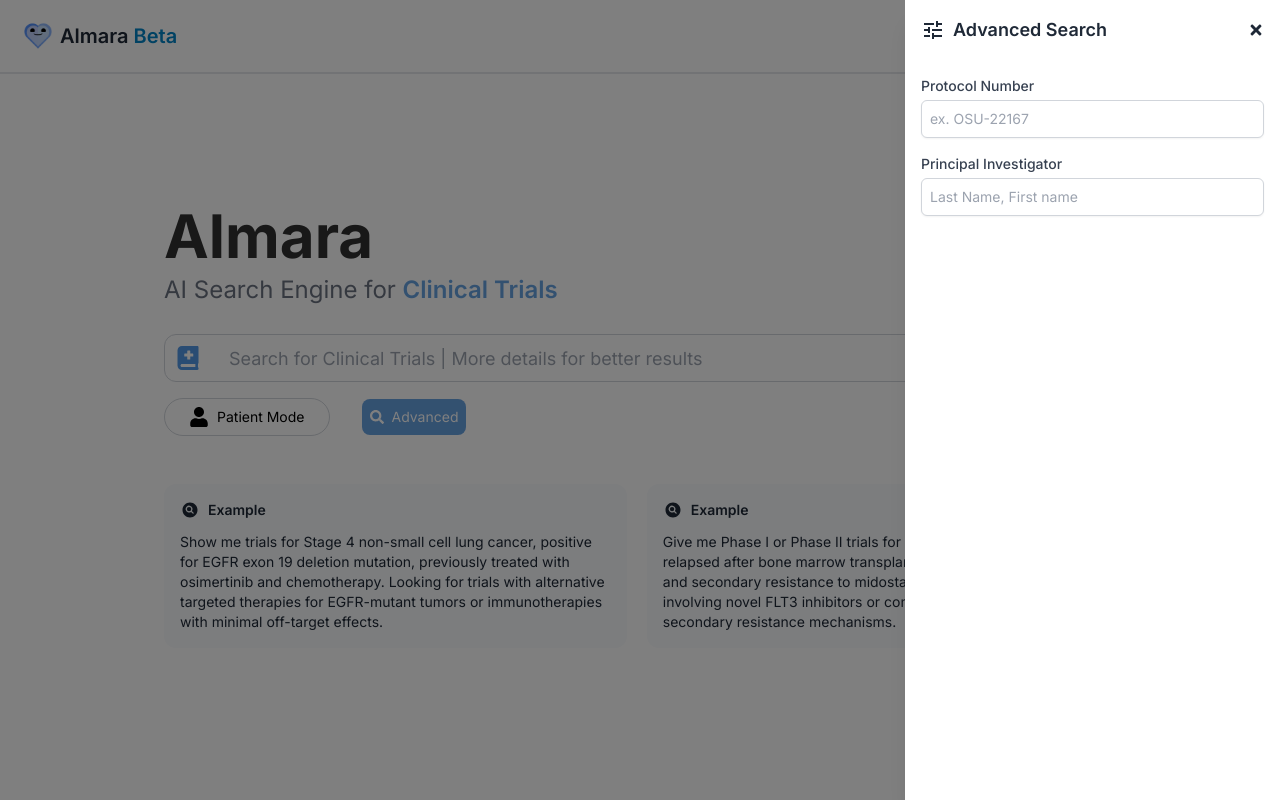
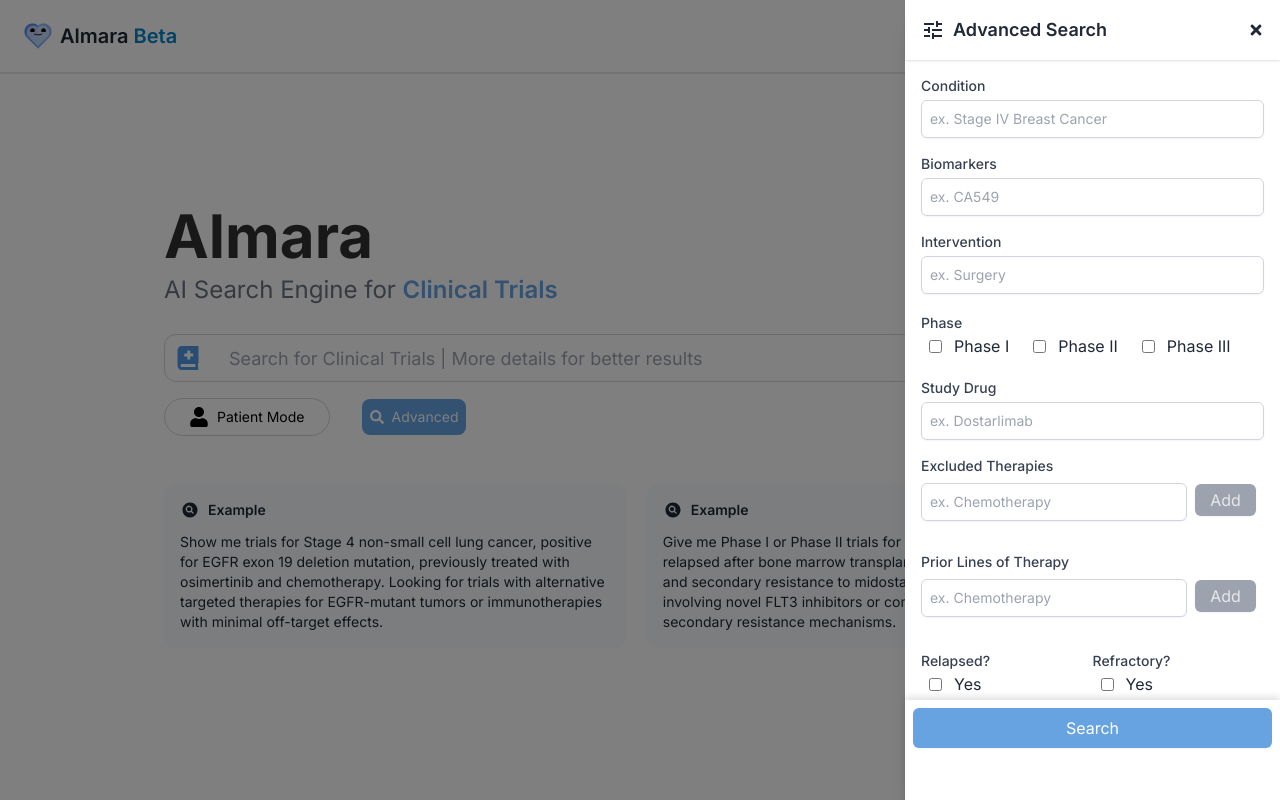
Before and after one commit to kuppansubmarine/almarafe-beta, a Next.js app: page / in a window 1280 px wide. Both pictures are taken after a click on the button "Advanced". Built offline with nearby package versions, Linux system fonts and the light colour scheme.

Commit message:
added new UI for Advanced

```diff
--- a/components/InputChat.tsx
+++ b/components/InputChat.tsx
@@ -8,6 +8,8 @@
   HeartIcon as HeartIconOutline,
   EyeDropperIcon,
 } from "@heroicons/react/24/outline";
+import im from '@/Images/close.png';
+import Image from "next/image";
 import { FaUserMd, FaUser, FaSearch, FaBookMedical, FaTimes } from "react-icons/fa";
 import { IoSearchCircle } from "react-icons/io5";
 import { HeartIcon as HeartIconSolid, ClipboardDocumentIcon } from "@heroicons/react/24/solid";
@@ -36,22 +38,26 @@
   const [error, setError] = useState(false);
   const [email, setEmail] = useState("");
   const [sex, setSex] = useState("");
-  const [ethnicity, setEthnicity] = useState("");
   const [biomarkers, setBiomarkers] = useState("");
   const [otherConditions, setOtherConditions] = useState("");
-  const [ecogScore, setEcogScore] = useState("");
   const [previousCancer, setPreviousCancer] = useState("");
   const [previousCancerType, setPreviousCancerType] = useState("");
   const [previousCancerStage, setPreviousCancerStage] = useState("");
   const [treatmentTypes, setTreatmentTypes] = useState<string[]>([]);
-  const [treatmentResponse, setTreatmentResponse] = useState("");
-  const [adverseEffects, setAdverseEffects] = useState("");
   const [otherTreatment, setOtherTreatment] = useState("");
-  const [otherKeywords, setOtherKeywords] = useState("");
   const [PI, setPI] = useState("");
   const [protocolID, setProtocolID] = useState("");
-
+  const [intervention, setIntervention] = useState("");
+  const [drug, setDrug] = useState("");
+  const [phases, setPhases] = useState<string[]>([]);
   const [allowSubmit, setAllowSubmit] = useState(false);
+  const [excludedTherapy, setExcludedTherapy] = useState("");
+  const [excludedTherapies, setExcludedTherapies] = useState<string[]>([]);
+  const [priorTherapy, setPriorTherapy] = useState("");
+  const [priorTherapies, setPriorTherapies] = useState<string[]>([]);
+  const [relapsed, setRelapsed] = useState(false);
+  const [refractory, setRefractory] = useState(false);
+  const [healthProblems, setHealthProblems] = useState("");
 
   useEffect(() => {
     if (allowSubmit) {
@@ -79,17 +85,12 @@
       setStage("");
       setEmail("");
       setSex("");
-      setEthnicity("");
       setBiomarkers("");
       setOtherConditions("");
-      setEcogScore("");
       setPreviousCancer("");
       setPreviousCancerType("");
       setPreviousCancerStage("");
-      setTreatmentResponse("");
-      setAdverseEffects("");
       setOtherTreatment("");
-      setOtherKeywords("");
       setPI("");
       setProtocolID("");
     }
@@ -103,11 +104,24 @@
     setSex(selectedSex);
   };
 
-  const handleTreatmentTypeSelection = (type: string) => {
-    setTreatmentTypes((prev) =>
+  const handleTreatmentTypeSelection = (type: string, varState: any) => {
+    varState((prev: string[]) =>
       prev.includes(type) ? prev.filter((t) => t !== type) : [...prev, type]
     );
   };
+
+  const handleAddItem = (therapy: string, setTherapy: any, setTherapyArray: any) => {
+    if (therapy.length > 0) {
+      setTherapyArray((prev: string[]) =>
+        prev.includes(therapy) ? prev.filter((t) => t !== therapy) : [...prev, therapy]
+      );
+      setTherapy("");
+    }
+  }
+
+  const handleClose = (therapy: string, setTherapyArray: any) => {
+    setTherapyArray((prev: string[]) => prev.filter((t) => t !== therapy));
+  }
 
   const HandlePatientMode = () => {
     router.push(`/patient`);
@@ -115,12 +129,12 @@
   // massive function to submit patient information from patient or phisician mode
   const handleSubmit = async () => {
     if (isFilterOpen) {
-      if (!condition && !protocolID && !PI) {
-        toast.error("Condition, Protocol ID or PI must be filled in to search!");
+      if (!(condition || protocolID || PI || drug || intervention || biomarkers)) {
+        toast.error("Please fill in at least one of the following:\n\nCondition, Biomarkers, Intervention, Study Drug, Protocol ID, PI");
         return;
       }
-      if (condition && protocolID) {
-        toast.error("You can only search by Condition or Protocol ID, not both!");
+      if ((condition || intervention || biomarkers || drug) && protocolID) {
+        toast.error("You can only search by [Condition, Intervention, Biomarkers, Drug] or Protocol ID, not both!");
         return;
       }
     }
@@ -128,43 +142,35 @@
     try {
       toast("Inputting Info...", { position: "top-center" });
 
-      const inputTrim = input.trim();
-      const conditionTrim = condition.trim();
-      const stageTrim = stage.trim();
-      const emailTrim = email.trim();
-      const send_age = age;
-
       setInput("");
       setCondition("");
-      setAge("");
-      setStage("");
-      setEmail("");
+
       // TODO: removing phisician mode
       const requestBody = {
         // parameters in all searches
+
         userType: userType,
-        condition: conditionTrim,
-        age: send_age,
-        sex: sex,
         patient_id: "patient",
-        patient_info: inputTrim,
-        email: emailTrim,
-        stage: stageTrim,
-        ethnicity: ethnicity,
+
+        // strings
+        condition: condition.trim(),
         biomarkers: biomarkers.trim(),
-        otherConditions: otherConditions.trim(),
-        ecogScore: ecogScore,
-        previousCancer: previousCancer,
-        previousCancerType: previousCancerType.trim(),
-        previousCancerStage: previousCancerStage,
-        previousTreatments: treatmentTypes.includes("Other")
-          ? [...treatmentTypes.filter((t) => t !== "Other"), otherTreatment.trim()]
-          : treatmentTypes,
-        treatmentResponse: treatmentResponse.trim(),
-        adverseEffects: adverseEffects.trim(),
-        otherKeywords: otherKeywords.trim(),
+        intervention: intervention.trim(),
+        drug: drug.trim(),
         protocolID: protocolID.trim(),
         pi: PI.trim(),
+        otherConditions: otherConditions.trim(),
+        // string arrays
+        phases: phases,
+        excludedTherapies: excludedTherapies,
+        priorTherapies: priorTherapies,
+        // boolean
+        relapsed: relapsed,
+        refractory: refractory,
+
+
+
+
         general: general.trim(),
       };
       console.log(requestBody);
@@ -344,7 +350,7 @@
           } transition-transform duration-300 ease-in-out`}
           style={{ width: '375px' }}
         >
-          <div className="p-4 flex justify-between items-center">
+          <div className="p-4 flex justify-between items-center shadow">
             <h2 className="text-lg font-semibold flex items-center gap-2">
               <MdTune className="text-2xl" />
               Advanced Search
@@ -359,10 +365,205 @@
 >
   <FaTimes />
 </button>
+          </div>
 
 
-          </div>
-          <div className="p-4">
+          <div className="p-4 overflow-y-auto h-4/5">
+
+          <div className="mb-4">
+              <label className="block text-sm font-medium text-gray-700">Condition</label>
+              <input
+                type="text"
+                className="mt-1 p-2 block w-full border border-gray-300 rounded-md shadow-sm focus:ring-blue-500 focus:border-blue-500 sm:text-sm"
+                placeholder="ex. Stage IV Breast Cancer"
+                value={condition}
+                onChange={(e) => setCondition(e.target.value)}
+              />
+            </div>
+            <div className="mb-4">
+              <label className="block text-sm font-medium text-gray-700">Biomarkers</label>
+              <input
+                type="text"
+                className="mt-1 p-2 block w-full border border-gray-300 rounded-md shadow-sm focus:ring-blue-500 focus:border-blue-500 sm:text-sm"
+                placeholder="ex. CA549"
+                value={biomarkers}
+                onChange={(e) => setBiomarkers(e.target.value)}
+              />
+            </div>
+            <div className="mb-4">
+              <label className="block text-sm font-medium text-gray-700">Intervention</label>
+              <input
+                type="text"
+                className="mt-1 p-2 block w-full border border-gray-300 rounded-md shadow-sm focus:ring-blue-500 focus:border-blue-500 sm:text-sm"
+                placeholder="ex. Surgery"
+                value={intervention}
+                onChange={(e) => setIntervention(e.target.value)}
+              />
+            </div>
+
+            <label className="text-sm font-medium text-gray-700">Phase</label>
+            <div className="flex flex-row flex-wrap gap-2 mb-5">
+                        {["I", "II", "III"].map(
+                          (treatment, key) => (
+                            <div className="flex w-fit px-2" key={key}>
+                            <label key={treatment} className="flex items-center">
+                              <input
+                                type="checkbox"
+                                className="form-checkbox"
+                                checked={phases.includes(treatment)}
+                                onChange={() => handleTreatmentTypeSelection(treatment, setPhases)}
+                              />
+                              <span className="flex ml-2">Phase {treatment}</span>
+                            </label>
+                            </div>
+                          )
+                        )}
+                        </div>
+
+
+
+            <div className="mb-4">
+              <label className="block text-sm font-medium text-gray-700">Study Drug</label>
+              <input
+                type="text"
+                className="mt-1 p-2 block w-full border border-gray-300 rounded-md shadow-sm focus:ring-blue-500 focus:border-blue-500 sm:text-sm"
+                placeholder="ex. Dostarlimab"
+                value={drug}
+                onChange={(e) => setDrug(e.target.value)}
+              />
+            </div>
+
+            <div className="mb-4">
+  <label className="block text-sm font-medium text-gray-700">Excluded Therapies</label>
+  <div className="flex items-center content-center">
+    <input
+      type="text"
+      className="mt-1 p-2 block w-full border border-gray-300 rounded-md shadow-sm focus:ring-blue-500 focus:border-blue-500 sm:text-sm"
+      placeholder="ex. Chemotherapy"
+      value={excludedTherapy}
+      onChange={(e) => setExcludedTherapy(e.target.value)}
+      onKeyDown={(e) => {
+        if (e.key === "Enter" && excludedTherapy.length > 0) {
+          handleAddItem(excludedTherapy, setExcludedTherapy, setExcludedTherapies);
+        }
+      }}
+    />
+    <button
+      onClick={() => excludedTherapy.length > 0 && handleAddItem(excludedTherapy, setExcludedTherapy, setExcludedTherapies)}
+      className={`w-20 h-8 rounded-md shadow-sm transition-colors duration-200 m-2 ${
+        excludedTherapy.length > 0
+          ? 'bg-[#67a2e1] text-white hover:bg-[#5590ce]'
+          : 'bg-gray-400 text-gray-200 cursor-not-allowed'
+      }`}
+    >
+      Add
+    </button>
+  </div>
+  <div className="flex flex-wrap gap-2 mt-3"> {/* Added flex-wrap and gap for better layout */}
+    {excludedTherapies.map((treatment, key) => (
+      <div
+        className="flex justify-between items-center p-2 border rounded-md bg-gray-100"
+        key={key}
+        style={{ maxWidth: '280px' }} // Set a max width for wrapping
+      >
+        <p className="italic truncate pr-2">{treatment}</p> {/* Added truncate for long text */}
+        <p onClick={() => handleClose(treatment, setExcludedTherapies)} className="cursor-pointer ml-2">
+          <Image className="w-3 h-3 mr-2" src={im} alt="close" />
+        </p>
+      </div>
+    ))}
+  </div>
+</div>
+
+            <div className="mb-4">
+  <label className="block text-sm font-medium text-gray-700">Prior Lines of Therapy</label>
+  <div className="flex items-center content-center">
+    <input
+      type="text"
+      className="mt-1 p-2 block w-full border border-gray-300 rounded-md shadow-sm focus:ring-blue-500 focus:border-blue-500 sm:text-sm"
+      placeholder="ex. Chemotherapy"
+      value={priorTherapy}
+      onChange={(e) => setPriorTherapy(e.target.value)}
+      onKeyDown={(e) => {
+        if (e.key === "Enter" && priorTherapy.length > 0) {
+          handleAddItem(priorTherapy, setPriorTherapy, setPriorTherapies);
+        }
+      }}
+    />
+    <button
+      onClick={() => priorTherapy.length > 0 && handleAddItem(priorTherapy, setPriorTherapy, setPriorTherapies)}
+      className={`w-20 h-8 rounded-md shadow-sm transition-colors duration-200 m-2 ${
+        priorTherapy.length > 0
+          ? 'bg-[#67a2e1] text-white hover:bg-[#5590ce]'
+          : 'bg-gray-400 text-gray-200 cursor-not-allowed'
+      }`}
+    >
+      Add
+    </button>
+  </div>
+  <div className="flex flex-wrap gap-2 mt-3"> {/* Added flex-wrap and gap for better layout */}
+    {priorTherapies.map((treatment, key) => (
+      <div
+        className="flex justify-between items-center p-2 border rounded-md bg-gray-100"
+        key={key}
+        style={{ maxWidth: '280px' }} // Set a max width for wrapping
+      >
+        <p className="italic truncate pr-2">{treatment}</p> {/* Added truncate for long text */}
+        <p onClick={() => handleClose(treatment, setPriorTherapies)} className="cursor-pointer ml-2">
+          <Image className="w-3 h-3 mr-2" src={im} alt="close" />
+        </p>
+      </div>
+    ))}
+  </div>
+</div>
+
+<div className="flex w-full">
+<div className="w-full">
+<label className="text-sm font-medium text-gray-700">Relapsed?</label>
+<div className="flex flex-row flex-wrap gap-2 mb-5">
+  <div className="flex w-fit px-2">
+    <label className="flex items-center">
+      <input
+        onChange={(e) => setRelapsed(e.target.checked)} // Correctly handle checkbox state
+        type="checkbox"
+        className="form-checkbox"
+        checked={relapsed} // Bind the checkbox to the `relapsed` state
+      />
+      <span className="flex ml-2">Yes</span> {/* Display label based on state */}
+    </label>
+  </div>
+</div>
+</div>
+
+<div className="w-full">
+<label className="text-sm font-medium text-gray-700">Refractory?</label>
+<div className="flex flex-row flex-wrap gap-2 mb-5">
+  <div className="flex w-fit px-2">
+    <label className="flex items-center">
+      <input
+        onChange={(e) => setRefractory(e.target.checked)} // Correctly handle checkbox state
+        type="checkbox"
+        className="form-checkbox"
+        checked={refractory} // Bind the checkbox to the `relapsed` state
+      />
+      <span className="flex ml-2">Yes</span> {/* Display label based on state */}
+    </label>
+  </div>
+</div>
+</div>
+</div>
+
+
+<div className="mb-4">
+  <label className="block text-sm font-medium text-gray-700">Other health problems</label>
+  <textarea
+    className="mt-1 p-2 block w-full h-20 border border-gray-300 rounded-md shadow-sm focus:ring-blue-500 focus:border-blue-500 sm:text-sm"
+    placeholder="ex. Diabetes"
+    value={otherConditions}
+    onChange={(e) => setOtherConditions(e.target.value)}
+  />
+</div>
+
             <div className="mb-4">
               <label className="block text-sm font-medium text-gray-700">Protocol Number</label>
               <input
@@ -373,6 +574,7 @@
                 onChange={(e) => setProtocolID(e.target.value)}
               />
             </div>
+
             <div className="mb-4">
               <label className="block text-sm font-medium text-gray-700">Principal Investigator</label>
               <input
@@ -383,19 +585,17 @@
                 onChange={(e) => setPI(e.target.value)}
               />
             </div>
+            </div>
+
 
             {/* Handle search button for advanced search */}
-            {(protocolID.trim() !== '' || PI.trim() !== '') && (
-              <div className="mt-4">
+
+              <div className="h-full p-2"
+              style={{ boxShadow: "0 -4px 6px rgba(0, 0, 0, 0.1)" }}>
                 <button
                   onClick={() => {
                     if (protocolID && PI) {
                       toast.error("Please search by either Protocol ID or PI, not both.");
-                      return;
-                    }
-
-                    if (!protocolID && !PI) {
-                      toast.error("Please provide either a Protocol ID or a PI.");
                       return;
                     }
 
@@ -407,8 +607,8 @@
                   Search
                 </button>
               </div>
-            )}
-          </div>
+
+
         </div>
       )}
 
```
